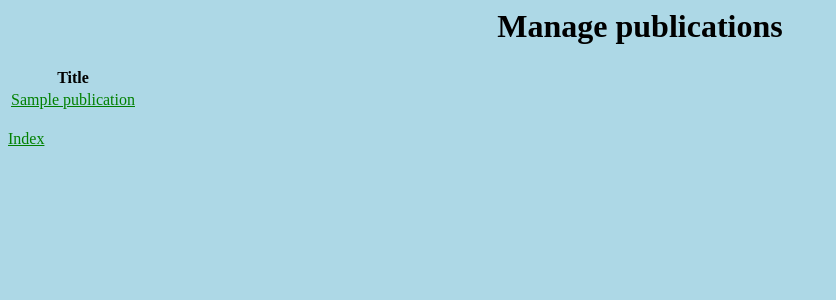
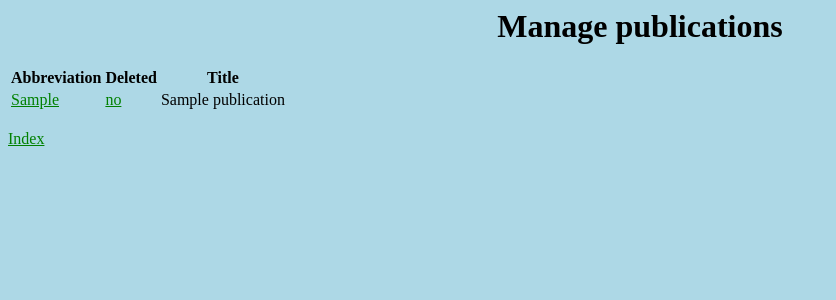
Before and after one commit to ondrik-misc-code/citations, a Django app: page /cites/manage/ in a window 1280 px wide. Shown: the top 300 px of the page, without its empty margins (0-836 px from the left). Run offline with Django 3.2, Linux system fonts and the light colour scheme; tables that the repository leaves empty hold one stand-in row (values such as "Sample post").

Commit message:
manage_pubs: allow to undelete publications

```diff
--- a/cites/admin.py
+++ b/cites/admin.py
@@ -1,7 +1,8 @@
 from django.contrib import admin
 
-from .models import Publication, Citation
+from .models import Author, Citation, Publication
 
 # Register your models here.
+admin.site.register(Author)
+admin.site.register(Citation)
 admin.site.register(Publication)
-admin.site.register(Citation)
--- a/cites/static/cites/style.css
+++ b/cites/static/cites/style.css
@@ -1,11 +1,17 @@
 body {
-  background-color: lightblue;
+	background-color: lightblue;
 }
 
 a {
-  color: green;
+	color: green;
 }
 
 a:visited {
-  color: blue;
+	color: blue;
 }
+
+.abbrev-title {
+	color: #0066FF;
+	font-family:arial;
+	font-size: 40px;
+}
--- a/cites/templates/cites/manage_pubs.html
+++ b/cites/templates/cites/manage_pubs.html
@@ -8,12 +8,28 @@
   <table>
   <thead>
     <th>
+      Abbreviation
+    </th>
+    <th>
+      Deleted
+    </th>
+    <th>
       Title
     </th>
   </thead>
   {% for pub in publications %}
     <tr>
-      <td><a href="{% url 'cites:pub_detail' pub.id %}">{{ pub.title }}</a></td>
+      <td><a href="{% url 'cites:pub_detail' pub.pk %}">{{ pub.abbrev }}</a></td>
+      <td>
+        <a href="{% url 'cites:del_pub' pub.pk %}">
+          {% if pub.deleted %}
+            yes
+          {% else %}
+            no
+          {% endif %}
+        </a>
+      </td>
+      <td>{{ pub.title }}</td>
     </tr>
   {% endfor %}
   </table>
--- a/cites/templates/cites/pub_detail.html
+++ b/cites/templates/cites/pub_detail.html
@@ -1,6 +1,6 @@
 {% include 'cites/header.html' %}
 
-<h1>{{ publication }}</h1>
+<h1><span class="abbrev-title">{{ publication.abbrev }}</span>: {{ publication.title }}</h1>
 
 {% if citations %}
   <table>
@@ -26,7 +26,7 @@
 {% if error_message %}<p><strong><font color="red">{{ error_message }}</font></strong></p>{% endif %}
 <form action="{% url 'cites:add_cit' publication.pk %}" method="post"> {% csrf_token %}
   <label for="cit_title">Title: <label />
-  <input type="text" name="cit_title" size="200"/><br />
+  <textarea name="cit_title" cols="50" rows="8"></textarea><br />
   <label for="cit_year">Year: <label />
   <input type="text" name="cit_year" size="8" value="2016"/><br />
 
@@ -42,7 +42,7 @@
       {% if pub != publication %}
         <tr>
           <td><input type="checkbox" name="also-pubs-checks[]" value="{{ pub.pk }}" /></td>
-          <td>{{pub.abbrev }}</td>
+          <td>{{ pub.abbrev }}</td>
           <td>{{ pub.title }}</td>
         </tr>
       {% endif %}
--- a/cites/urls.py
+++ b/cites/urls.py
@@ -12,6 +12,8 @@ urlpatterns = [
     url(r'^add_pub/$', views.add_pub, name='add_pub'),
     # e.g.: /cites/pub/4/add_cit
     url(r'^pub/(?P<pk>[0-9]+)/add_cit/$', views.add_cit, name='add_cit'),
+    # e.g.: /cites/pub/4/del
+    url(r'^pub/(?P<pk>[0-9]+)/del/$', views.del_pub, name='del_pub'),
     # e.g.: /cites/pub/4/add_cit
     url(r'^pub/(?P<pub_pk>[0-9]+)/del_cit/(?P<cit_pk>[0-9]+)/$', views.del_cit, name='del_cit'),
     # e.g.: /cites/manage/
--- a/cites/views.py
+++ b/cites/views.py
@@ -31,7 +31,7 @@ class ManageView(generic.ListView):
 
     def get_queryset(self):
         """Return all publications."""
-        return Publication.objects.order_by('-pub_date')
+        return Publication.also_deleted_objects.order_by('-pub_date')
 
 ######################################
 def pub_detail(request, pk):
@@ -136,6 +136,22 @@ def del_cit(request, pub_pk, cit_pk):
 
 
 ######################################
+def del_pub(request, pk):
+    try:
+        pub = Publication.also_deleted_objects.get(pk=pk)
+    except Publication.DoesNotExist:
+        raise Http404("Publication does not exist")
+
+    if not pub.deleted:
+        pub.deleted = True
+    else:
+        pub.deleted = False
+
+    pub.save()
+    return redirect(reverse('cites:manage_pubs', ))
+
+
+######################################
 def cit_list_year(request):
     citations = PublicationCitation.objects.all()
 
```
